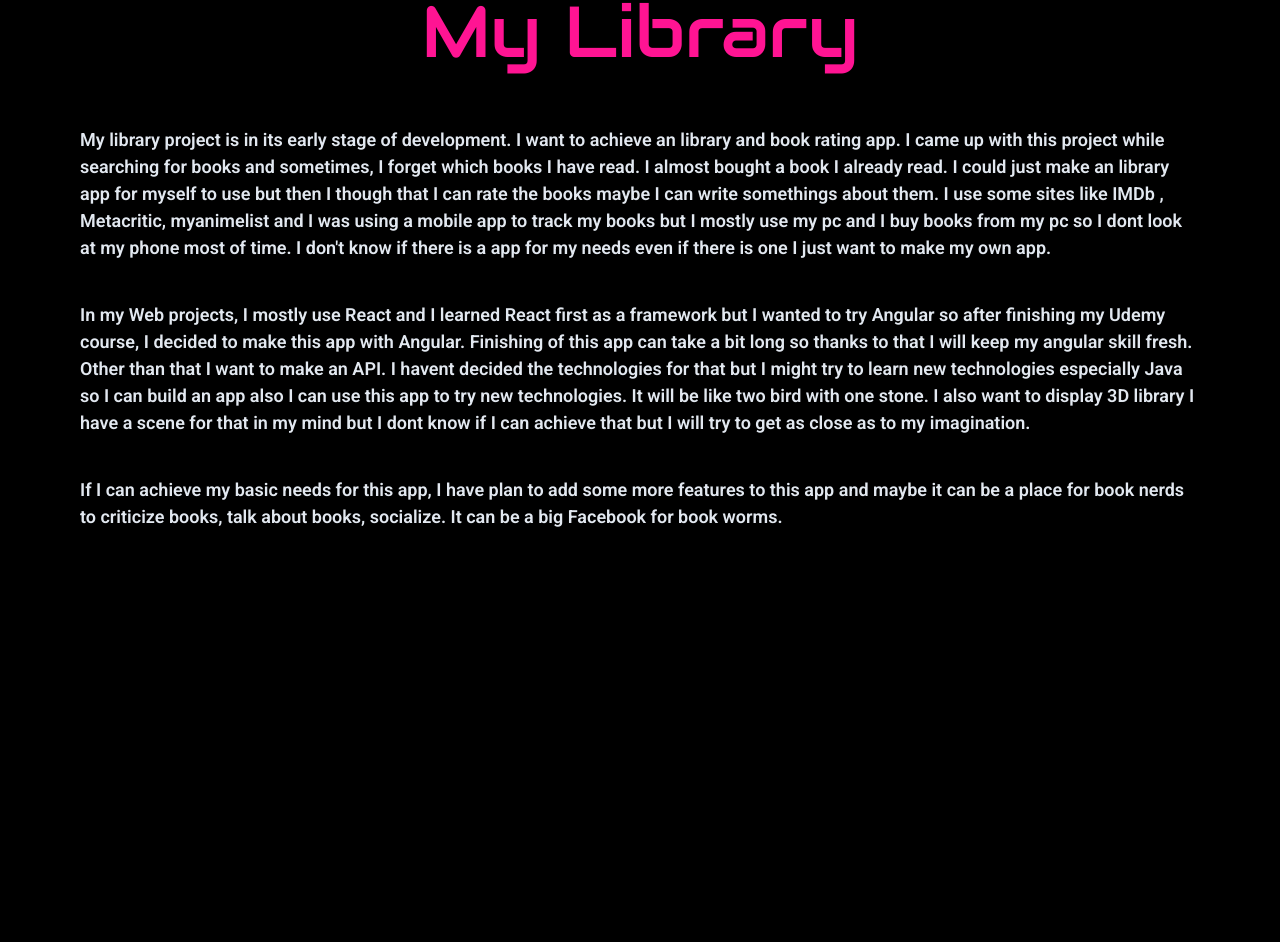
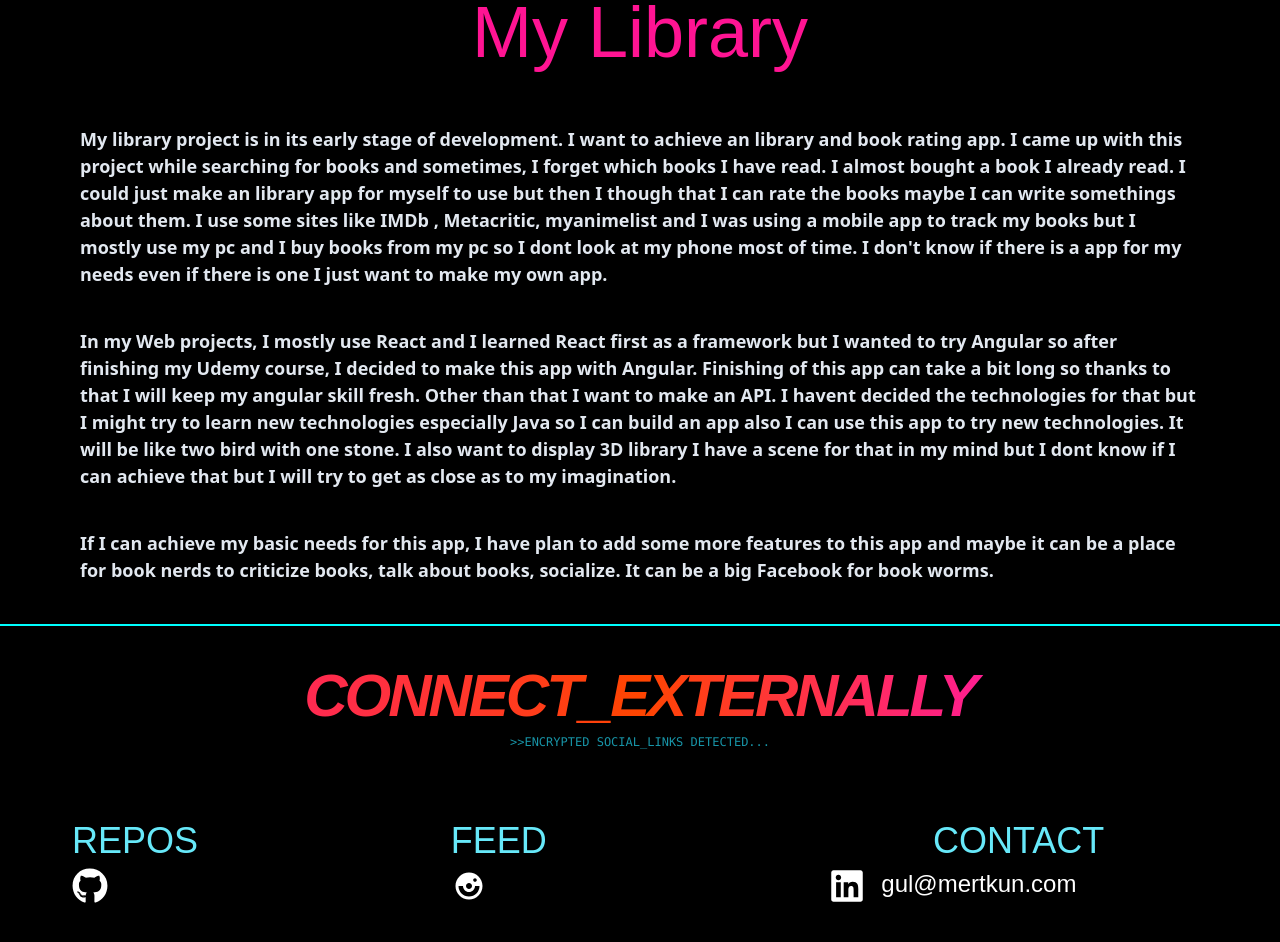
Before and after one commit to Honeybadger-png/Portfolio-Website, a React (Vite) app in the folder client/: page /project/web/1 in a window 1280 px wide. Shown: the part 700-1642 px from the top of the page. Before the commit the page ends 1270 px from the top, so only its background shows below. Built offline with nearby package versions, Linux system fonts and the light colour scheme.

Commit message:
refactor: replace universal font selector with body inheritance and update footer

```diff
--- a/client/src/App.tsx
+++ b/client/src/App.tsx
@@ -1,9 +1,9 @@
 import { useEffect, useState } from 'react'
 import { Outlet} from 'react-router-dom'
-import Navbar from './Components/Navigation/Navbar'
-import Loader from './Components/Loader/Loader'
+import Navbar from './components/navigation/Navbar'
+import Loader from './components/loader/Loader'
 import { preloadImages } from './utils/preLoadImages'
-
+import Footer from './components/footer/Footer'
 
 const imagesToLoad = [
   "/projects/models/images/asus_rog_pugio_2.png",
@@ -47,6 +47,7 @@ export default function App() {
     <div>
       <Navbar/>
       <Outlet />
+      <Footer />
     </div>
     </>
 
--- /dev/null
+++ b/client/src/components/footer/Footer.tsx
@@ -0,0 +1,53 @@
+import { FaLinkedin,FaGithub} from "react-icons/fa";
+import { TiSocialInstagramCircular } from "react-icons/ti";
+
+
+const Footer = () => {
+    return (
+        <footer className="p-10 border-t-2 border-secondary bg-black text-cyan-300">
+
+            <div className="mb-12 text-center">
+                <h2 className="text-6xl font-black uppercase tracking-tighter italic text-transparent bg-clip-text bg-gradient-to-r from-neon-pink via-primary to-accent ">CONNECT_EXTERNALLY</h2>
+                <p className="text-xs font-mono mt-2 text-cyan-400 opacity-70">{`>>`}ENCRYPTED SOCIAL_LINKS DETECTED...</p>
+            </div>
+            <div className=" grid grid-cols-1 md:grid-cols-3 justify-around px-8 py-4 ">
+                <div className=" w-full">
+                    <h3>REPOS</h3>
+                    <ul className="flex gap-4">
+                        <li>
+                            <a href="https://github.com/Honeybadger-png" className="text-4xl text-white">
+                                <FaGithub />
+                            </a>
+                        </li>
+                    </ul>
+                </div>
+                <div className="w-full">
+                    <h3>FEED</h3>
+                    <ul className="flex gap-4">
+                        <li><a href="https://www.instagram.com/honeybadgersama/" className="text-4xl text-white"><TiSocialInstagramCircular /></a></li>
+                    </ul>
+                </div>
+                <div className=" w-full">
+                    <div className="flex justify-center">
+                        <h3>CONTACT</h3>
+                    </div>
+                    <ul className="flex gap-4">
+                        <li>
+                            <a href="https://www.linkedin.com/in/mertkun/" target="_blank" className="text-4xl text-white">
+                                <FaLinkedin />
+                            </a>
+                        </li>
+                        <li>
+                                <a href="mailto:gul@mertkun.com" className="text-2xl text-white">
+                                    gul@mertkun.com
+                                </a>
+                        </li>
+                    </ul>
+
+                </div>
+            </div>
+        </footer>
+    )
+}
+
+export default Footer
--- a/client/src/components/navigation/Navbar.tsx
+++ b/client/src/components/navigation/Navbar.tsx
@@ -7,7 +7,7 @@ const Navbar = () => {
   const {pathname} = location;
   return (
     <>
-      <div className="flex flex-row h-[10vh] justify-between w-full px-10 border-b-2 border-red-600">
+      <div className="flex flex-row h-[10vh] justify-between w-full px-10 border-b-2 border-red-600 font-audiowide">
         <div className="flex flex-row">
           {/* Logo */}
           <div className="h-full content-center justify-items-center pl-2">
--- a/client/src/constants/Projects.ts
+++ b/client/src/constants/Projects.ts
@@ -17,6 +17,7 @@ export interface webProjectsType {
 export interface artProjectsType {
     id: number;
     projectName: string;
+    polycount: number;
     usedSoftware: string[];
     fileName?: string;
     mainImage: string;
@@ -37,6 +38,7 @@ export interface Image{
 }
 
 export interface projectText {
+    title?: string;
     text: languageType;
 }
 
@@ -48,7 +50,7 @@ export const webProjects: webProjectsType[] = [
         projectName : "My Library",
         mainImage: '/projects/web/MyLibrary/my-library-home-page.png',
         summary: {
-            en: "Its a project that I want to build for book nerds and all kinds of nerds in the end product. I tried to use different technologies and frameworks to test my abilities. In short term, I plan to use this website to store my read books in different section. User can comment, rate and maybe talk about the books with other readers. My dream is to build an app where people can talk about their favorite books, movies , games. I want people to socialize through their hobbies especially introvert, nerd people like me. I stil have concern about this kind of project for more please go to detail page.",
+            en: "It is a project I built to practice foor book enthusiasts and hobbyists while practicing Angular. I refined the scope and features of this project. At the end, I decided to stick with React and build a project with similar goals with this project I have planned.",
             tr: "",
             jp: ""
         },
@@ -101,7 +103,7 @@ export const webProjects: webProjectsType[] = [
         projectName : "Microservice Experiments",
         mainImage: '/projects/web/Microservice/docker.png',
         summary: {
-            en: "I am always fascinated about how big e-commerce app working and I have met microservice architecture. I wanted to learn it and this collection of projects are traces of my work during taking a course. Unfortunately, I haven't apply what I have learned to my projects due to scale of my projects. Hope, I can be in the environment of using cloud, docker, kubernetes and be part of a big team someday.",
+            en: "Fascinated by the scale of modern e-commerce, I began exploring how massive codebases stay manageable and scalable. This journey led me into the world of microservices. These projects represent my experiments with system inter-connectivity and distributed architecture.",
             tr: "",
             jp: ""
         },
@@ -122,26 +124,11 @@ export const webProjects: webProjectsType[] = [
         projectTexts: [
             {
                 text: {
-                    en : "My library project is in its early stage of development. I want to achieve an library and book rating app. I came up with this project while searching for books and sometimes, I forget which books I have read. I almost bought a book I already read. I could just make an library app for myself to use but then I though that I can rate the books maybe I can write somethings about them. I use some sites like IMDb , Metacritic, myanimelist and I was using a mobile app to track my books but I mostly use my pc and I buy books from my pc so I dont look at my phone most of time. I don't know if there is a app for my needs even if there is one I just want to make my own app.",
+                    en : "Driven by a curiosity for large-scale systems, I completed an intensive deep dive into Microservices. I evolved the architecture from basic service separation to a fully distributed system featuring event-driven communication, container orchestration with Docker/Kubernetes, and cloud service integration. This experiment taught me how to manage complex, multi-container environments and, more importantly, gave me the architectural maturity to recognize when a project’s scale justifies—or doesn't justify—the complexity of microservices.",
                     tr: "",
                     jp: ""
                 },
 
-            },
-            {
-                text: {
-                    en: "In my Web projects, I mostly use React and I learned React first as a framework but I wanted to try Angular so after finishing my Udemy course, I decided to make this app with Angular. Finishing of this app can take a bit long so thanks to that I will keep my angular skill fresh. Other than that I want to make an API. I havent decided the technologies for that but I might try to learn new technologies especially Java so I can build an app also I can use this app to try new technologies. It will be like two bird with one stone. I also want to display 3D library I have a scene for that in my mind but I dont know if I can achieve that but I will try to get as close as to my imagination.",
-                    tr: "",
-                    jp: ""
-                },
-
-            },
-            {
-                text: {
-                    en : "If I can achieve my basic needs for this app, I have plan to add some more features to this app and maybe it can be a place for book nerds to criticize books, talk about books, socialize. It can be a big Facebook for book worms.",
-                    tr: "",
-                    jp: ""
-                },
             },
         ]
 
@@ -151,7 +138,7 @@ export const webProjects: webProjectsType[] = [
         projectName : "Parsley",
         mainImage: '/projects/web/parsley/Parsley.png',
         summary: {
-            en: "Parsley project is a product of University thesis project which I finished it in 2023. Those are the times when my interest toward Web started But my teacher wanted us to work in the different environment and I listened it to give a try to mobile. When I decide to make a project, I try to make an app for myself most of the time. So, this app is about health planning, giving daily meal plans with recipe by users preferences. I wanted to add more feature but giving the experience I had with mobile development, I wasnt able to achieve all my goals. Afterall, I managed to build a chatbox with chatgpt version 2.0 back then. ",
+            en: "Developed as my 2023 University thesis, Parsley is a mobile health planner that generates personalized meal plans and recipes. This project marked my first venture into AI integration, featuring a custom chatbot powered by GPT-2.0, and served as the stepping stone for my transition into full-stack web development. ",
             tr: "",
             jp: ""
         },
@@ -179,24 +166,27 @@ export const webProjects: webProjectsType[] = [
         ],
         projectTexts: [
             {
+                title: "The Strategic Pivot",
                 text: {
-                    en: "In this project, I wanted to try different technologies, learn them and apply the things I learned. I worked on this project for my final project in college so I got some help from my professor on the idea of the project. My interest towards Web Development started that year but I had to make a project in different platform so I chose mobile to achieve it. ChatGPT was getting very popular those days, In my mind, I also wanted to create a chatbox to users interact with an AI. While, I was thinking about a project idea, I wanted to fix my own problem which was struggling finding meal recipes that I can cook and organize my daily, weekly routines.",
+                    en: "During the planning phase, I initially envisioned a full-stack web project. However, looking at the core goal, a mobile app felt far more intuitive for a meal planner. A meal planner needs to be right at your fingertips; opening a dedicated app on your phone is much faster and more accessible than navigating to a website through a mobile browser.",
                     tr: "",
                     jp: ""
                 },
 
             },
             {
+                title: "The Technical Struggle & Scope Creep",
                 text: {
-                    en: "I know that organizing your life is hard so I wanted to help fixing this problem. Project was almost clear in my mind so I had to start choosing programming language and need to decide which technologies I am going to use in my project. At first, I started learning Kotlin but I also wanted to release my project on IOS as well. Flutter was a good option. Unfortunately, I learned that I had to have a Mac computer to test it. This problem wasn't a big deal because releasing on Android was also fine and I didn't have too much time to waste on changing languages because I had to learn it and create my app. As a plus, I was in an internship so there wasn't a lot of time. I got courses on Udemy to learn Flutter and the course was awesome, It was so helpful. I also learned firebase. At first , I had a lot of features I wanted to have on my app but I realized that The timing was so important. I understand it now. Even the big companies struggle from that. While developing an App or a project, We face a lot of problems. bugs and we don't know if we can complete the project as it is planned.",
+                    en: "I knew learning a new language and platform simultaneously would be a challenge. I started with Kotlin, but while finding my footing there, I discovered Flutter. The prospect of publishing to both iOS and Android from one codebase was too tempting to pass up, so I made the switch. (The honeymoon phase) lasted a few days before the real struggle began—specifically with the backend. Using free recipe APIs gave me very little control, and building my own backend felt like an insurmountable task without prior experience. Ultimately, I decided to scale down the project to ensure I could deliver a finished product",
                     tr: "",
                     jp: ""
                 },
 
             },
             {
+                title: "The Productive Failure & Lessons Learned",
                 text: {
-                    en: "I finished the project but It wasn't the project that I imagined and planned but I can say that I achieved 60% of planned project. Parsley is an app that creates daily meals by your selected diet and your calory need. It also shows you the recipes of the meals. It has a Chatbox integrated with ChatGPT 2.0. In that time, I was able to just reach 2.0 version. I used Rest API to get the recipes, Flutter to build the app, Firebase for my data and It was ready to publish it on Android devices. It had some bugs but It was a nice journey with a lot of learnings.",
+                    en: "At one point, I envisioned an LLM-driven assistant that provided meal plans, exercise ideas, and productivity schedules based on user preferences. Since ChatGPT was booming, I managed to integrate a chatbot using the OpenAI API. In the end, I only achieved about 10-20% of my initial vision. While the project didn't meet all my original goals, I consider it a success in learning. It taught me about product management, scoping, and handling deadlines—including squashing bugs just two hours before a presentation. I realized that defining a project’s boundaries and knowing your own capabilities is just as important as the code itself.",
                     tr: "",
                     jp: ""
                 },
@@ -217,6 +207,7 @@ export const artProjectsData : artProjectsType [] = [
         secondaryImage: "/projects/models/images/Stanley_Quencher_02.png",
         mainImage: "/projects/models/images/stanley_quencher_vertical.png",
         usedSoftware: ["Blender"],
+        polycount: 56.359,
         summaryText:
             {
                 en: "When I first decided to create my working table to display on the homepage. I was a big fan of stanley thermos and I created its model with the different colors I chose.",
@@ -238,6 +229,7 @@ export const artProjectsData : artProjectsType [] = [
         fileName: "null",
         secondaryImage: "/projects/models/images/asus_rog_pugio_2.png",
         mainImage: "/projects/models/images/asus_mouse_vertical.png",
+        polycount: 11.638,
         usedSoftware: ["Blender"],
 
         summaryText:
@@ -261,7 +253,7 @@ export const artProjectsData : artProjectsType [] = [
         secondaryImage: "/projects/models/images/laptop_render.png",
         mainImage: "/projects/models/images/laptop_vertical.png",
         usedSoftware: ["Blender"],
-
+        polycount: 112.567,
         summaryText:
             {
                 en: "Well this laptop is my friend for a lot of time she is getting old but I create models with this machine. Its brand is monster its not 100% same with the current laptop so I didn't put the brand name.",
--- a/client/src/content/introductionContent.ts
+++ b/client/src/content/introductionContent.ts
@@ -10,7 +10,7 @@ export const introductionContent = {
         jp: ""
     },
     shortBrief:{
-        en: "I am currently a computer engineering student at Karabuk University. I seek to build beautiful, efficient, helpful projects with my creativity, and my skills. I enjoy coding for frontend using React, Three.js and some other useful libraries and frameworks. Basically, I can use whichever tool, or technology that is useful, efficient to finish the product. I love video games and I enjoyed 3D art for couple of years but I used it like a hobby. I like to create fan arts trying to make the characters that I have seen from movies. It is more like a therapy for me to sculpt in blender so you can see my 3D projects too. I want to find an entry level job and be useful to my environment.",
+        en: "I am a Software Developer and Computer Engineering student at Karabük University, currently seeking a mandatory internship to finalize my degree. I specialize in building clean, secure web applications with a focus on intuitive UI. Beyond web development, I am passionate about game design, 3D modeling, and exploring complex system architectures. Just as I build software, I am constantly 'developing' myself—striving for continuous improvement and technical excellence. I would love to bring my dedication to your team; feel free to reach out anytime",
         tr: "",
         jp: ""
     },
--- a/client/src/features/introduction/Introduction.tsx
+++ b/client/src/features/introduction/Introduction.tsx
@@ -1,9 +1,9 @@
 import { styles } from "../../styles";
 import SkillsCard from "../skills/Skills";
 import './Introduction.css';
-import { skills } from "../../Constants/Constants";
+import { skills } from "../../constants/Constants";
 import { getLanguage } from "../../Lib/lang";
-import { introductionContent } from "../../Content/introductionContent";
+import { introductionContent } from "../../content/introductionContent";
 
 const Introduction = ()=>{
     const language = getLanguage();
@@ -13,7 +13,7 @@ const Introduction = ()=>{
         <div className={` h-full lg:h-[60vh] ${styles.marginComponents} flex`}>
             <div className="introduction">
                 <div className="flex w-full flex-row gap-10">
-                    <div className="flex flex-col w-[60vw] p-4">
+                    <div className="flex flex-col w-[60vw] p-4 gap-8">
                         <div className="">
                             <h3 className="text-secondary  text-xl md:text-2xl   lg:text-4xl">{introductionContent.section[language]}</h3>
                         </div>
--- a/client/src/features/projects/ArtProjects.tsx
+++ b/client/src/features/projects/ArtProjects.tsx
@@ -1,12 +1,12 @@
 import { motion } from "framer-motion";
-import { artProjectsData } from "../../Constants/Projects";
+import { artProjectsData } from "../../constants/Projects";
 import { Link } from "react-router-dom";
 
 const ArtProjects = () => {
 
 
     return(
-        <div className="grid grid-cols-1 md:grid-cols-2 lg:grid-cols-3 mt-10 gap-4">
+        <div className="grid grid-cols-1 md:grid-cols-2 lg:grid-cols-3 mt-10 gap-4 ">
             {
                 artProjectsData.map((artProject,index)=> {
                     return (
@@ -25,6 +25,7 @@ const ArtProjects = () => {
                                 hovered: {opacity:0.5} }}
                             transition={{duration:0.5}}>
                                 <h4 className="text-secondary">{artProject.projectName}</h4>
+                                <h4 className="text-secondary font-mono">Polycount: {artProject.polycount}</h4>
                                 <ul className="flex flex-row flex-wrap gap-2">
                                     {
                                         artProject.usedSoftware.map((tag, index)=> {
--- a/client/src/features/projects/WebProjects.tsx
+++ b/client/src/features/projects/WebProjects.tsx
@@ -1,5 +1,5 @@
 import { motion } from "framer-motion";
-import { webProjects } from "../../Constants/Projects";
+import { webProjects } from "../../constants/Projects";
 import { getLanguage } from "../../Lib/lang";
 import { Link } from "react-router-dom";
 
@@ -13,7 +13,7 @@ const WebProjects = () => {
             {
                 webProjects.map((webProject,index)=> {
                     return (
-                        <motion.div className="relative h-[350px] w-[550px] xl:w-[28vw] overflow-hidden border-2 rounded-md" key={index}  whileHover="hovered" initial="initial">
+                        <motion.div className="relative h-[350px] w-[550px] xl:w-[28vw] overflow-hidden border-2 rounded-md bg-slate-700 bg-opacity-10 backdrop-blur-md " key={index}  whileHover="hovered" initial="initial">
                             <motion.div className="absolute inset-0" variants={{
                                     initial: {opacity:1,},
                                     hovered: {opacity: 0}
@@ -29,7 +29,7 @@ const WebProjects = () => {
                             }}
                             transition={{duration:0.5}}>
                                 <h3 className="text-neon-pink pb-2">{webProject.projectName}</h3>
-                                <p className="text-[12px] text-ellipsis line-clamp-8 pb-2">{webProject.summary[currentLanguage]}</p>
+                                <p className="text-[16px] text-ellipsis line-clamp-6 pb-2 font-sans">{webProject.summary[currentLanguage]}</p>
                                 <ul className="flex flex-row flex-wrap gap-2">
                                     {
                                         webProject.usedTechnologies.map((tag, index)=> {
--- a/client/src/index.css
+++ b/client/src/index.css
@@ -22,8 +22,11 @@
   margin: 0;
   padding: 0;
   box-sizing: border-box;
-  font-family: "Audiowide", sans-serif;
   scroll-behavior: smooth;
+}
+
+html,body{
+  font-family: "Audiowide",sans-serif;
 }
 
 h1{
--- a/client/src/pages/projects/WebProjectDetail.tsx
+++ b/client/src/pages/projects/WebProjectDetail.tsx
@@ -1,9 +1,9 @@
 import { useParams } from "react-router-dom";
-import { webProjects } from "../../Constants/Projects";
+import { webProjects } from "../../constants/Projects";
 import { useEffect, useState } from "react";
 import { getLanguage } from "../../Lib/lang";
 import { FaGithub } from "react-icons/fa";
-import ProjectCarousel from "../../Components/Card/ProjectCarousel";
+import ProjectCarousel from "../../components/card/ProjectCarousel";
 
 
 
@@ -78,7 +78,12 @@ const WebProjectDetail = () => {
               return(
                 <div className="flex">
                   <div className="pt-10">
-                    <p className="font-semibold text-[18px]">
+                    {
+                      projectText.title ? (
+                        <h2 className="text-secondary">{projectText.title}</h2>
+                      ) : null
+                    }
+                    <p className="font-semibold text-[18px] font-sans">
                       {projectText.text[currentLanguage]}
                     </p>
                   </div>
```
Also changed, not shown: client/src/pages/Home.tsx (+5 -7 lines).
